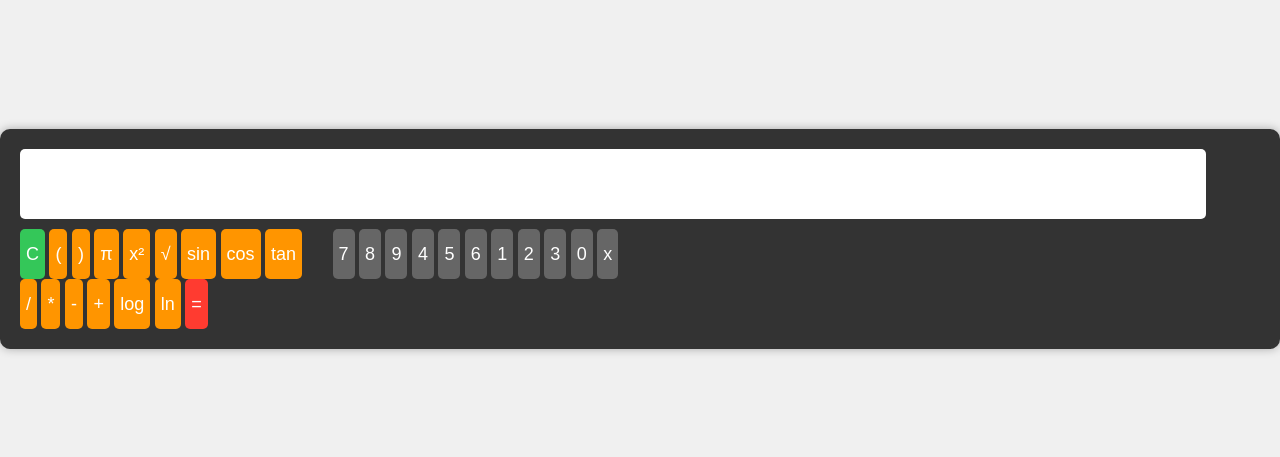
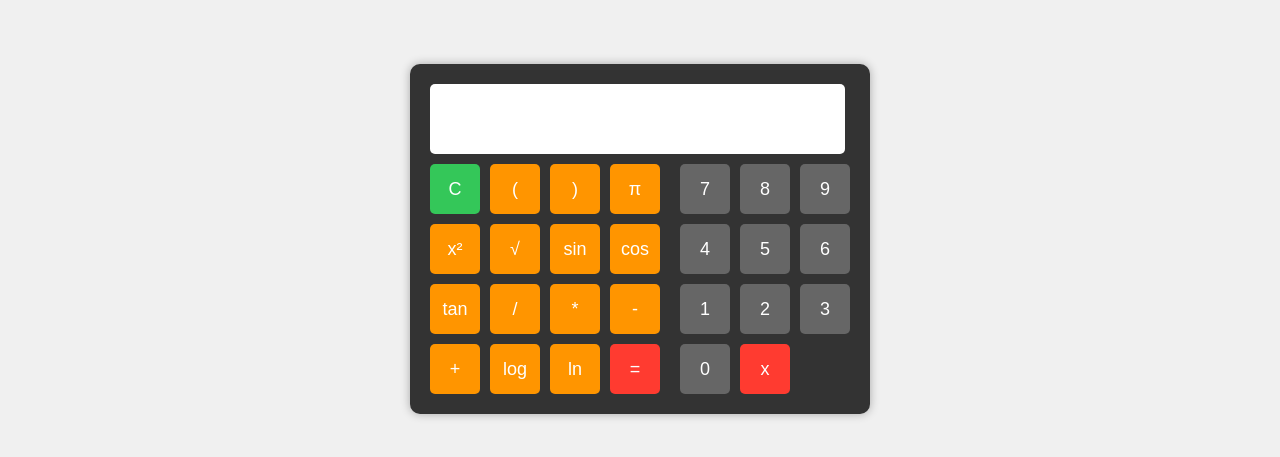
Before and after one commit to saibhargavi-rapolu/mathsolver, a plain HTML site: page index.html in a window 1280 px wide. Shown: the part 161-618 px from the top of the page. Drawn offline with Linux system fonts and the light colour scheme.

Commit message:
Enhance layout for buttons and numbers sections
Added flex display and gap to buttons class. Updated numbers class to include grid-template-rows.

```diff
--- a/styles.css
+++ b/styles.css
@@ -28,12 +28,25 @@ body {
 }
 
 .buttons {
+    display: flex;
+    gap: 20px;
+}
+
+.operators {
     display: grid;
     grid-template-columns: repeat(4, 1fr);
     gap: 10px;
 }
 
+.numbers {
+    display: grid;
+    grid-template-columns: repeat(3, 1fr);
+    gap: 10px;
+    grid-template-rows: repeat(4, 1fr);
+}
+
 .btn {
+    width: 50px;
     height: 50px;
     font-size: 18px;
     border: none;
@@ -70,3 +83,11 @@ body {
 .clear:hover {
     background-color: #2da84f;
 }
+
+.backspace {
+    background-color: #ff3b30;
+}
+
+.backspace:hover {
+    background-color: #e6352a;
+}
```
